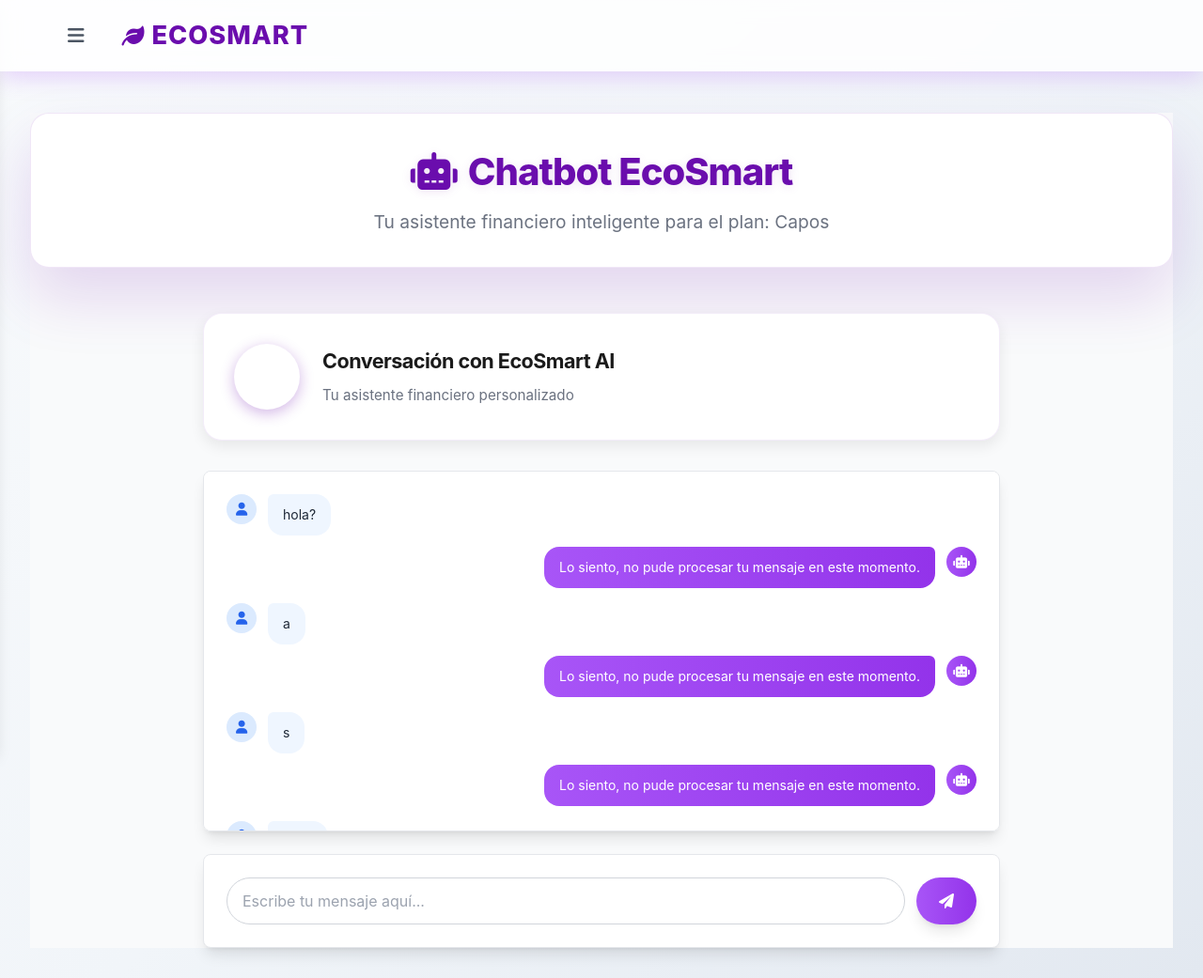
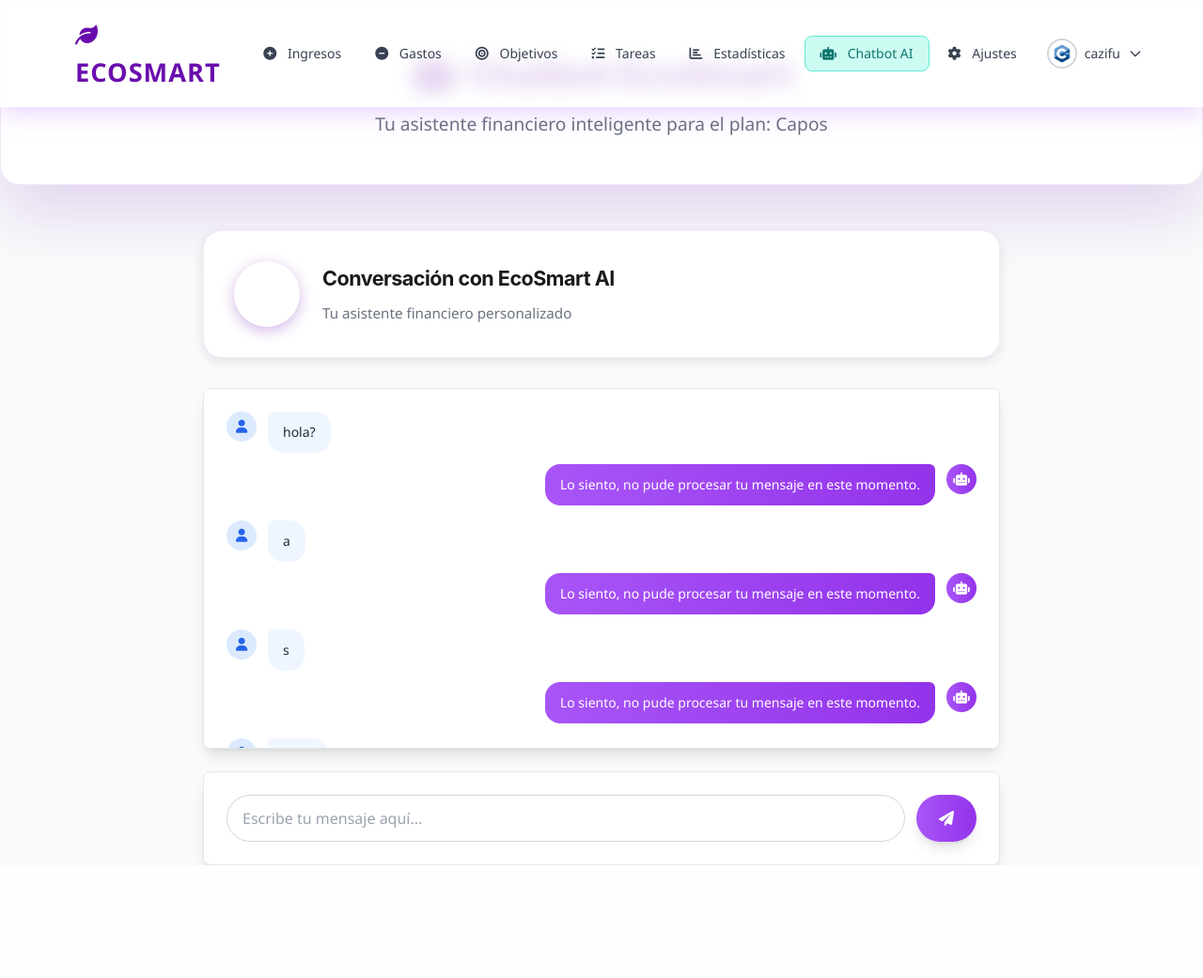
Before and after one commit to lunappp/ecoSmart, a Django app: page /chatbot/1/ in a window 1280 px wide. Shown: the whole page at 94% size. After the commit the page ends 921 px from the top, so only its background shows below. Run offline with Django 5.2, Linux system fonts and the light colour scheme; a user stored in the database is signed in; data comes from the database, SQL or seed files in the repository; some libraries are stand-ins or nearby versions.

Commit message:
ahora si

```diff
--- a/EcoSmart/chatbot/templates/chatbot/chatbot.html
+++ b/EcoSmart/chatbot/templates/chatbot/chatbot.html
@@ -9,39 +9,71 @@
     <link rel="stylesheet" href="https://cdnjs.cloudflare.com/ajax/libs/font-awesome/6.0.0/css/all.min.css">
     <script src="https://cdn.tailwindcss.com"></script>
     <style>
-        .sidebar {
-            position: fixed;
-            top: 0;
-            left: 0;
-            height: 100vh;
-            z-index: 10;
+        :root {
+            --primary: #a855f7;
+            --primary-light: #c084fc;
+            --primary-dark: #9333ea;
+            --secondary: #8b5cf6;
+            --success: #a78bfa;
+            --danger: #ef4444;
+            --warning: #f59e0b;
+            --background: #faf5ff;
+            --surface: #ffffff;
+            --text: #581c87;
+            --text-light: #6b7280;
+            --border: #e5e7eb;
+            --radius: 12px;
+            --shadow: 0 4px 12px rgba(0,0,0,0.1);
+            --shadow-lg: 0 10px 20px rgba(0,0,0,0.15);
+            --transition: 0.3s;
         }
 
-        .sidebar.closed {
-            transform: translateX(-100%);
-            transition: transform 0.3s ease;
+        *{margin:0;padding:0;box-sizing:border-box;font-family:'Segoe UI', system-ui,sans-serif;}
+
+        @media (max-width: 768px) {
+            .max-w-4xl {
+                max-width: 100% !important;
+                padding: 1rem !important;
             }
 
-        .dashboard-container {
-            min-height: 100vh;
+            .h-96 {
+                height: 70vh !important;
             }
 
-        .welcome-header {
-            padding: 2rem 0;
+            .text-2xl {
+                font-size: 1.25rem !important;
             }
 
-        @media (max-width: 768px) {
-            .sidebar {
-                transform: translateX(-100%);
-                transition: transform 0.3s ease;
+            .text-xl {
+                font-size: 1.125rem !important;
             }
 
-            .sidebar.open {
-                transform: translateX(0);
+            .p-6 {
+                padding: 1rem !important;
+            }
         }
 
-            .main-content {
-                margin-left: 0;
+        @media (max-width: 480px) {
+            .max-w-4xl {
+                padding: 0.5rem !important;
+            }
+
+            .h-96 {
+                height: 60vh !important;
+            }
+
+            .px-6 {
+                padding-left: 0.5rem !important;
+                padding-right: 0.5rem !important;
+            }
+
+            .py-3 {
+                padding-top: 0.5rem !important;
+                padding-bottom: 0.5rem !important;
+            }
+
+            .text-sm {
+                font-size: 0.75rem !important;
             }
         }
     </style>
@@ -50,81 +82,90 @@
     <!-- Header -->
     <header class="navbar">
         <div class="nav-container flex items-center">
-            <button id="desktop-sidebar-toggle" class="hidden md:block text-gray-600 hover:text-gray-800 p-2 mr-4">
-                <i class="fas fa-bars text-xl"></i>
-            </button>
             <div class="logo flex-1 ml-4">
                 <a href="{% url 'Dashboard' %}" style="text-decoration: none; color: inherit;">
                     <i class="fas fa-leaf"></i>
                     EcoSmart
                 </a>
             </div>
-            <button id="mobile-sidebar-toggle" class="md:hidden text-gray-600 hover:text-gray-800 p-2">
-                <i class="fas fa-bars text-xl"></i>
-            </button>
-        </div>
-    </header>
 
-    <!-- Main Content -->
-    <div class="dashboard-container flex">
-        <!-- Left Sidebar -->
-        <aside id="sidebar" class="sidebar w-64 bg-white shadow-lg min-h-screen border-r border-gray-200 closed">
-            <div class="p-6">
-                <div class="flex items-center mb-8">
-                    <i class="fas fa-leaf text-purple-600 text-2xl mr-3"></i>
-                    <h2 class="text-xl font-bold text-gray-800">EcoSmart</h2>
-                </div>
-
-                <nav class="space-y-2">
-                    <a href="{% url 'ingresos' plan_id=plan.id %}" class="nav-link flex items-center px-4 py-3 text-gray-700 hover:bg-purple-50 hover:text-purple-600 rounded-lg transition-colors">
-                        <i class="fas fa-plus-circle mr-3"></i>
+            <!-- Top Navigation Menu -->
+            <nav class="flex items-center space-x-1 mr-4 overflow-x-auto">
+                <a href="{% url 'ingresos' plan_id=plan.id %}" class="nav-link-top px-4 py-2 text-sm font-medium rounded-lg transition-colors {% if request.resolver_match.url_name == 'ingresos' %}bg-green-100 text-green-700 border border-green-300{% else %}text-gray-700 hover:bg-gray-100{% endif %}">
+                    <i class="fas fa-plus-circle mr-2"></i>
                     Ingresos
                 </a>
 
-                    <a href="{% url 'gastos' plan_id=plan.id %}" class="nav-link flex items-center px-4 py-3 text-gray-700 hover:bg-purple-50 hover:text-purple-600 rounded-lg transition-colors">
-                        <i class="fas fa-minus-circle mr-3"></i>
+                <a href="{% url 'gastos' plan_id=plan.id %}" class="nav-link-top px-4 py-2 text-sm font-medium rounded-lg transition-colors {% if request.resolver_match.url_name == 'gastos' %}bg-red-100 text-red-700 border border-red-300{% else %}text-gray-700 hover:bg-gray-100{% endif %}">
+                    <i class="fas fa-minus-circle mr-2"></i>
                     Gastos
                 </a>
 
-                    <a href="{% url 'objetivos' plan_id=plan.id %}" class="nav-link flex items-center px-4 py-3 text-gray-700 hover:bg-purple-50 hover:text-purple-600 rounded-lg transition-colors">
-                        <i class="fas fa-bullseye mr-3"></i>
+                <a href="{% url 'objetivos' plan_id=plan.id %}" class="nav-link-top px-4 py-2 text-sm font-medium rounded-lg transition-colors {% if request.resolver_match.url_name == 'objetivos' %}bg-purple-100 text-purple-700 border border-purple-300{% else %}text-gray-700 hover:bg-gray-100{% endif %}">
+                    <i class="fas fa-bullseye mr-2"></i>
                     Objetivos
                 </a>
 
-                    <a href="{% url 'tareas' plan_id=plan.id %}" class="nav-link flex items-center px-4 py-3 text-gray-700 hover:bg-purple-50 hover:text-purple-600 rounded-lg transition-colors">
-                        <i class="fas fa-tasks mr-3"></i>
+                <a href="{% url 'tareas' plan_id=plan.id %}" class="nav-link-top px-4 py-2 text-sm font-medium rounded-lg transition-colors {% if request.resolver_match.url_name == 'tareas' %}bg-blue-100 text-blue-700 border border-blue-300{% else %}text-gray-700 hover:bg-gray-100{% endif %}">
+                    <i class="fas fa-tasks mr-2"></i>
                     Tareas
                 </a>
 
-                    <a href="{% url 'estadisticas' plan_id=plan.id %}" class="nav-link flex items-center px-4 py-3 text-gray-700 hover:bg-purple-50 hover:text-purple-600 rounded-lg transition-colors">
-                        <i class="fas fa-chart-bar mr-3"></i>
+                <a href="{% url 'estadisticas' plan_id=plan.id %}" class="nav-link-top px-4 py-2 text-sm font-medium rounded-lg transition-colors {% if request.resolver_match.url_name == 'estadisticas' %}bg-indigo-100 text-indigo-700 border border-indigo-300{% else %}text-gray-700 hover:bg-gray-100{% endif %}">
+                    <i class="fas fa-chart-bar mr-2"></i>
                     Estadísticas
                 </a>
 
-                    <a href="{% url 'chatbot' plan_id=plan.id %}" class="nav-link flex items-center px-4 py-3 bg-purple-100 text-purple-700 border-r-4 border-purple-500 rounded-lg transition-colors">
-                        <i class="fas fa-robot mr-3"></i>
+                <a href="{% url 'chatbot' plan_id=plan.id %}" class="nav-link-top px-4 py-2 text-sm font-medium rounded-lg transition-colors bg-teal-100 text-teal-700 border border-teal-300">
+                    <i class="fas fa-robot mr-2"></i>
                     Chatbot AI
                 </a>
 
                 {% if plan.tipo_plan == 'grupal' %}
-                    <a href="{% url 'ajustes' plan_id=plan.id %}" class="nav-link flex items-center px-4 py-3 text-gray-700 hover:bg-purple-50 hover:text-purple-600 rounded-lg transition-colors">
-                        <i class="fas fa-cog mr-3"></i>
+                <a href="{% url 'ajustes' plan_id=plan.id %}" class="nav-link-top px-4 py-2 text-sm font-medium rounded-lg transition-colors {% if request.resolver_match.url_name == 'ajustes' %}bg-gray-100 text-gray-700 border border-gray-300{% else %}text-gray-700 hover:bg-gray-100{% endif %}">
+                    <i class="fas fa-cog mr-2"></i>
                     Ajustes
                 </a>
                 {% endif %}
+            </nav>
 
-                    <div class="border-t border-gray-200 my-4"></div>
+            <!-- User Profile Dropdown -->
+            <div class="relative">
+                <button id="user-menu-button" class="flex items-center space-x-2 text-gray-700 hover:text-gray-900 focus:outline-none">
+                    {% if user.profile.profile_picture %}
+                        <img class="w-8 h-8 rounded-full object-cover border-2 border-gray-300" src="{{ user.profile.profile_picture.url }}" alt="Profile Picture">
+                    {% else %}
+                        <div class="w-8 h-8 rounded-full bg-gray-300 flex items-center justify-center border-2 border-gray-300">
+                            <i class="fas fa-user text-gray-600"></i>
+                        </div>
+                    {% endif %}
+                    <span class="hidden md:block text-sm font-medium">{{ user.username }}</span>
+                    <svg class="w-4 h-4" fill="none" stroke="currentColor" viewBox="0 0 24 24">
+                        <path stroke-linecap="round" stroke-linejoin="round" stroke-width="2" d="M19 9l-7 7-7-7"></path>
+                    </svg>
+                </button>
 
-                    <a href="{% url 'Mis_Planes' %}" class="nav-link flex items-center px-4 py-3 text-gray-700 hover:bg-purple-50 hover:text-purple-600 rounded-lg transition-colors">
-                        <i class="fas fa-home mr-3"></i>
-                        Menú Principal
+                <!-- Dropdown Menu -->
+                <div id="user-dropdown" class="absolute right-0 mt-2 w-48 bg-white rounded-lg shadow-lg border border-gray-200 py-1 z-50 hidden">
+                    <a href="{% url 'edit_profile' %}" class="flex items-center px-4 py-2 text-sm text-gray-700 hover:bg-gray-100">
+                        <i class="fas fa-cog mr-3"></i>
+                        Ajustes de Perfil
                     </a>
-                </nav>
+                    <div class="border-t border-gray-200"></div>
+                    <form method="POST" action="{% url 'logout' %}" class="inline">
+                        {% csrf_token %}
+                        <button type="submit" class="flex items-center w-full px-4 py-2 text-sm text-red-600 hover:bg-red-50 text-left">
+                            <i class="fas fa-sign-out-alt mr-3"></i>
+                            Cerrar Sesión
+                        </button>
+                    </form>
                 </div>
-        </aside>
+            </div>
+        </div>
+    </header>
 
     <!-- Main Content Area -->
-        <main class="flex-1 bg-gray-50 min-h-screen">
+    <main class="bg-gray-50 min-h-screen">
             <div class="welcome-header">
                 <div class="welcome-content">
                     <h1 class="welcome-title"><i class="fas fa-robot mr-3"></i>Chatbot EcoSmart</h1>
@@ -196,41 +237,32 @@
     </div>
 
     <script>
+        // User dropdown menu functionality
         document.addEventListener('DOMContentLoaded', function() {
-            const sidebar = document.getElementById('sidebar');
-            const toggleBtn = document.getElementById('sidebar-toggle');
-            const mobileToggleBtn = document.getElementById('mobile-sidebar-toggle');
-            const desktopToggleBtn = document.getElementById('desktop-sidebar-toggle');
+            const userMenuButton = document.getElementById('user-menu-button');
+            const userDropdown = document.getElementById('user-dropdown');
 
-            // Toggle sidebar collapse/expand (desktop)
-            if (toggleBtn) {
-                toggleBtn.addEventListener('click', function() {
-                    sidebar.classList.toggle('collapsed');
+            if (userMenuButton && userDropdown) {
+                // Toggle dropdown on button click
+                userMenuButton.addEventListener('click', function(e) {
+                    e.stopPropagation();
+                    userDropdown.classList.toggle('hidden');
+                });
+
+                // Close dropdown when clicking outside
+                document.addEventListener('click', function(e) {
+                    if (!userMenuButton.contains(e.target) && !userDropdown.contains(e.target)) {
+                        userDropdown.classList.add('hidden');
+                    }
+                });
+
+                // Close dropdown on escape key
+                document.addEventListener('keydown', function(e) {
+                    if (e.key === 'Escape') {
+                        userDropdown.classList.add('hidden');
+                    }
                 });
             }
-
-            // Desktop sidebar toggle (open/close)
-            if (desktopToggleBtn) {
-                desktopToggleBtn.addEventListener('click', function() {
-                    sidebar.classList.toggle('closed');
-                });
-            }
-
-            // Mobile sidebar toggle
-            if (mobileToggleBtn) {
-                mobileToggleBtn.addEventListener('click', function() {
-                    sidebar.classList.toggle('open');
-                });
-            }
-
-            // Close sidebar when clicking outside on mobile
-            document.addEventListener('click', function(e) {
-                if (window.innerWidth <= 768) {
-                    if (!sidebar.contains(e.target) && !e.target.closest('#mobile-sidebar-toggle')) {
-                        sidebar.classList.remove('open');
-                    }
-                }
-            });
         });
 
     document.getElementById('chat-form').addEventListener('submit', function(e) {
```
Lines whose indentation alone changed are shown as unchanged.
